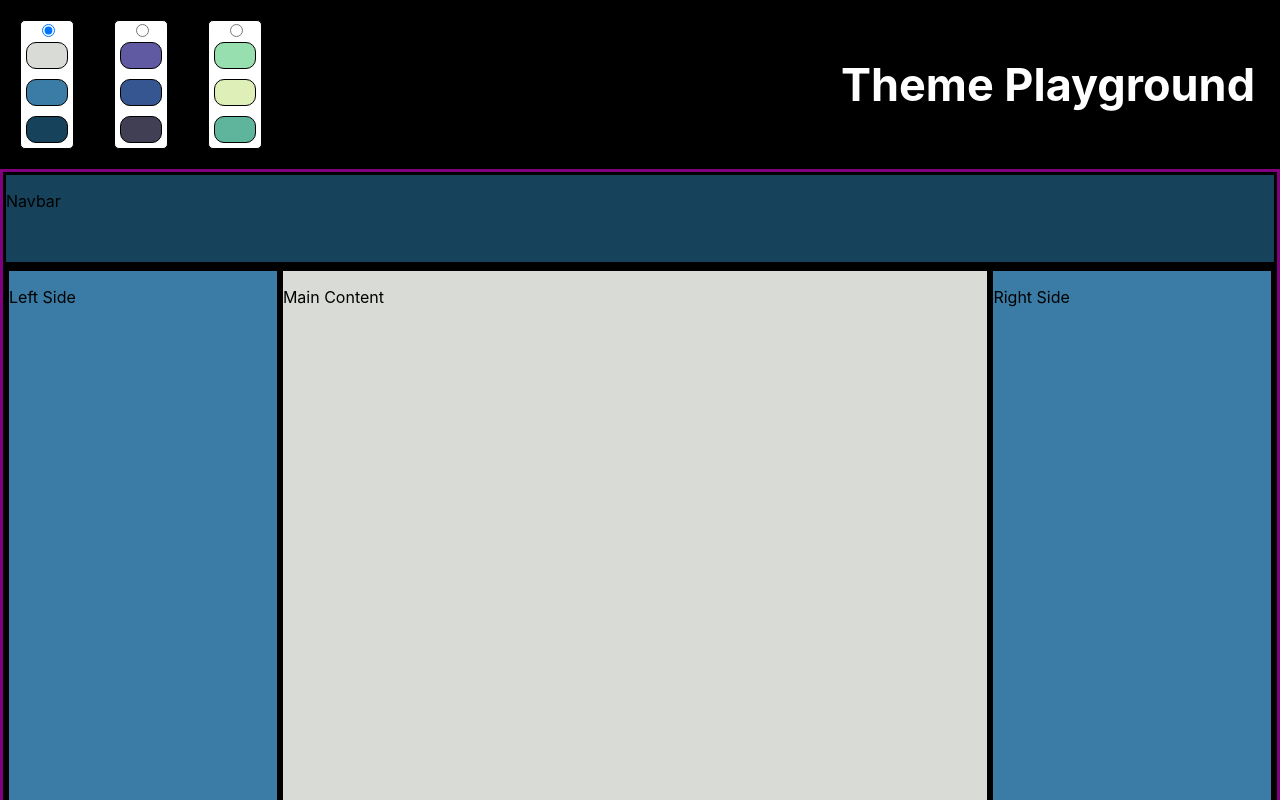
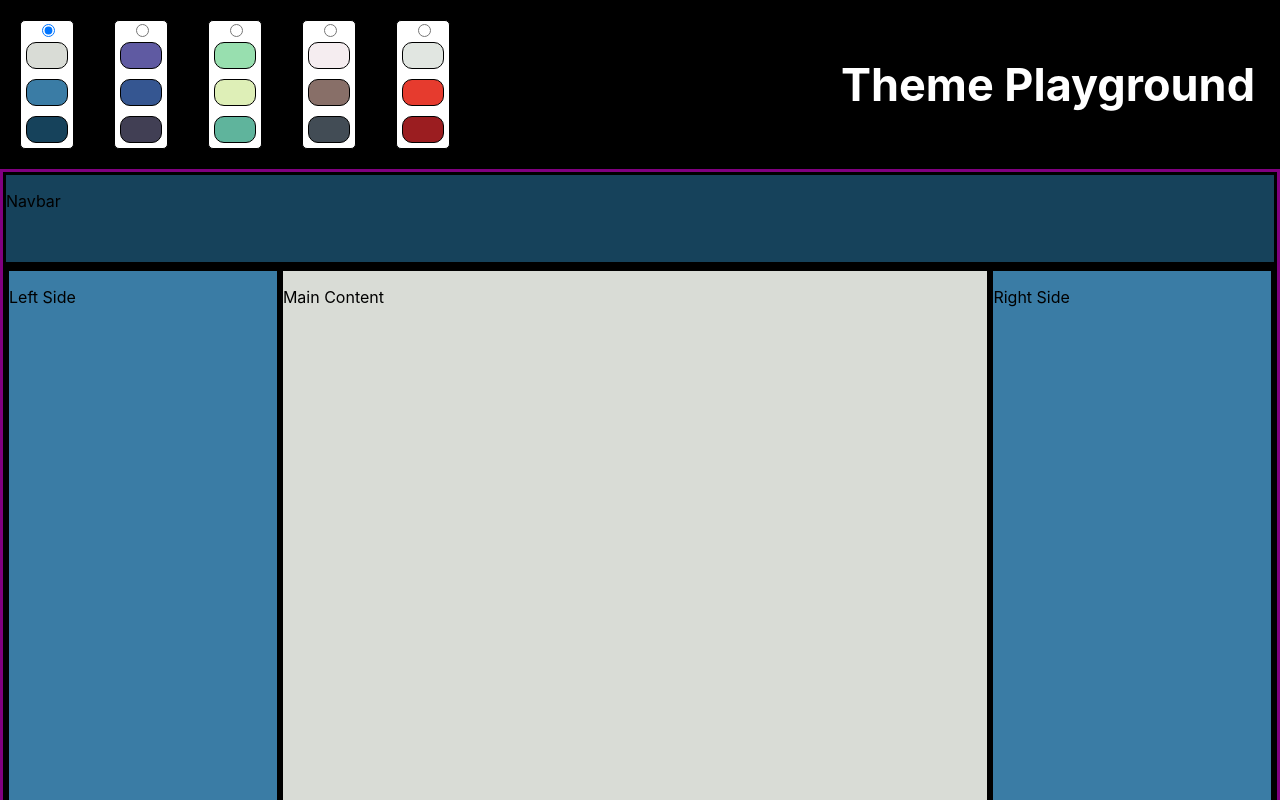
Before and after one commit to ReesesSnickers/Testing_Personal-CSPersonalization, a React (Create React App) app in the folder cspersonalization/: page / in a window 1280 px wide. Shown: the top 800 px of the page. Built offline with nearby package versions, Linux system fonts and the light colour scheme.

Commit message:
added additional theme's

```diff
--- a/cspersonalization/src/App.js
+++ b/cspersonalization/src/App.js
@@ -28,6 +28,8 @@ class App extends Component {
     const colorPallet1 = " #D9DCD6 #3A7CA5 #16425B"
     const colorPallet2 = " #5F5AA2 #355691 #413F54"
     const colorPallet3 = " #98DFAF #DEEFB7 #5FB49C"
+    const colorPallet4 = " #F5EDF0 #886F68 #424C55"
+    const colorPallet5 = " #E1E6E1 #E63B2E #9B1D20"
     return (
       <div>
         <div className="playground_container">
@@ -49,6 +51,18 @@ class App extends Component {
               <div className="playground_coloroption" style={{backgroundColor: "#98DFAF"}} />
               <div className="playground_coloroption" style={{backgroundColor: "#DEEFB7"}} />
               <div className="playground_coloroption" style={{backgroundColor: "#5FB49C"}} />
+            </div>
+            <div className="playground_optioncontainer">
+              <input type="radio" name="color" value={colorPallet4} onChange={this.handleColorChoice} />
+              <div className="playground_coloroption" style={{backgroundColor: "#F5EDF0"}} />
+              <div className="playground_coloroption" style={{backgroundColor: "#886F68"}} />
+              <div className="playground_coloroption" style={{backgroundColor: "#424C55"}} />
+            </div>
+            <div className="playground_optioncontainer">
+              <input type="radio" name="color" value={colorPallet5} onChange={this.handleColorChoice} />
+              <div className="playground_coloroption" style={{backgroundColor: "#E1E6E1"}} />
+              <div className="playground_coloroption" style={{backgroundColor: "#E63B2E"}} />
+              <div className="playground_coloroption" style={{backgroundColor: "#9B1D20"}} />
             </div>
           </div>
           <h1>Theme Playground</h1>
```
